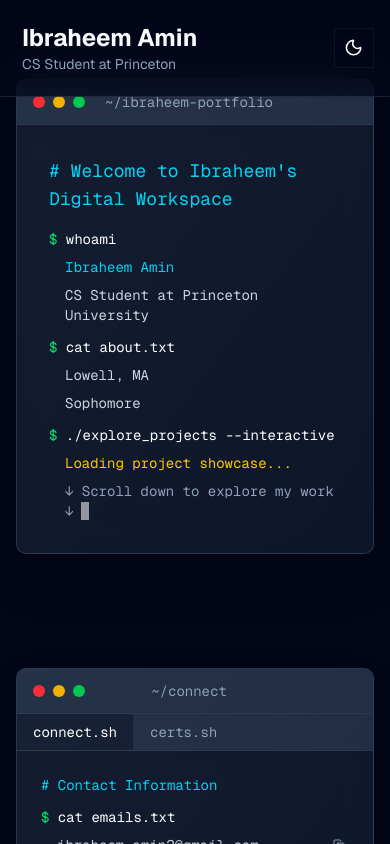
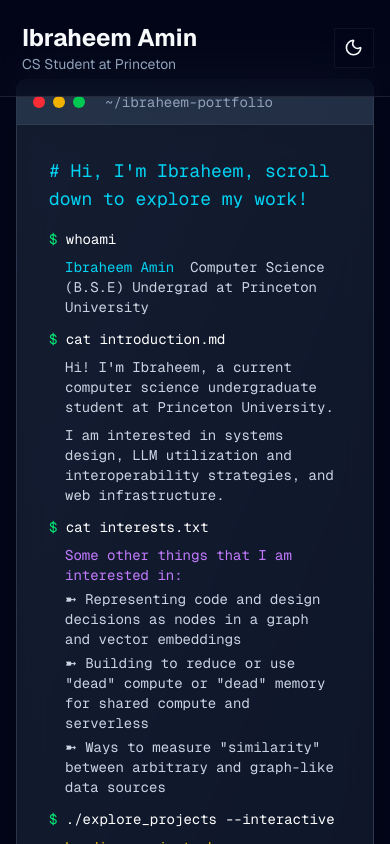
Before and after one commit to DIodide/iamin-portfolio, a Next.js app: page / in a window 390 px wide. Shown: the top 844 px of the page. Built offline with nearby package versions, Linux system fonts and the light colour scheme.

Commit message:
Update text

```diff
--- a/src/app/page.tsx
+++ b/src/app/page.tsx
@@ -122,7 +122,7 @@
 
                                  {/* Terminal Content */}
                  <div className="p-8 bg-white/70 dark:bg-slate-900/60 backdrop-blur-md">
-                   <div className="text-gray-700 dark:text-slate-300 text-sm md:text-base space-y-3 font-mono max-w-4xl">
+                   <div className="text-gray-700 dark:text-slate-300 text-sm md:text-base space-y-3 font-mono max-w-5xl">
                     {/* Welcome Header */}
                     <motion.div
                       initial={{ opacity: 0 }}
@@ -130,7 +130,7 @@
                       transition={{ delay: 0.5, duration: 0.5 }}
                     >
                                              <p className="text-blue-600 dark:text-cyan-400 text-lg mb-4">
-                         # Welcome to Ibraheem&apos;s Digital Workspace
+                         # Hi, I&apos;m Ibraheem, scroll down to explore my work!
                        </p>
                     </motion.div>
 
@@ -144,8 +144,8 @@
                                              <p>
                          <span className="text-green-600 dark:text-green-400">$</span> <span className="text-gray-900 dark:text-white">whoami</span>
                        </p>
-                       <p className="text-blue-600 dark:text-cyan-400 pl-4">Ibraheem Amin</p>
-                       <p className="text-gray-600 dark:text-slate-300 pl-4">CS Student at Princeton University</p>
+                       <p className="text-blue-600 dark:text-cyan-400 pl-4">Ibraheem Amin<span className="text-gray-600 dark:text-slate-300 pl-4">Computer Science (B.S.E) Undergrad at Princeton University</span></p>
+
                     </motion.div>
 
                     <motion.div
@@ -155,12 +155,48 @@
                       className="space-y-2"
                     >
                                              <p>
-                         <span className="text-green-600 dark:text-green-400">$</span> <span className="text-gray-900 dark:text-white">cat about.txt</span>
+                         <span className="text-green-600 dark:text-green-400">$</span> <span className="text-gray-900 dark:text-white">cat introduction.md</span>
                        </p>
-                       <p className="text-gray-600 dark:text-slate-300 pl-4">Lowell, MA</p>
-                       <p className="text-gray-600 dark:text-slate-300 pl-4">Sophomore</p>
-                       {/* <p className="text-gray-600 dark:text-slate-300 pl-4">💻 Passionate about building meaningful software solutions</p> */}
+                       <div className="text-gray-600 dark:text-slate-300 pl-4 space-y-2">
+                         <p>Hi! I&apos;m Ibraheem, a current computer science undergraduate student at Princeton University.</p>
+                         <p>I am interested in systems design, LLM utilization and interoperability strategies, and web infrastructure.</p>
+                        </div>
                     </motion.div>
+
+                    <motion.div
+                      initial={{ opacity: 0 }}
+                      animate={{ opacity: 1 }}
+                      transition={{ delay: 1.4, duration: 0.5 }}
+                      className="space-y-2"
+                    >
+                                             <p>
+                         <span className="text-green-600 dark:text-green-400">$</span> <span className="text-gray-900 dark:text-white">cat interests.txt</span>
+                       </p>
+                       <div className="text-gray-600 dark:text-slate-300 pl-4 space-y-1">
+                         <p className="text-purple-600 dark:text-purple-400">Some other things that I am interested in:</p>
+                         <p>➼  Representing code and design decisions as nodes in a graph and vector embeddings</p>
+                         <p>➼  Building to reduce or use &quot;dead&quot; compute or &quot;dead&quot; memory for shared compute and serverless</p>
+                         <p>➼  Ways to measure &quot;similarity&quot; between arbitrary and graph-like data sources</p>
+                       </div>
+                    </motion.div>
+
+                    {/* <motion.div
+                      initial={{ opacity: 0 }}
+                      animate={{ opacity: 1 }}
+                      transition={{ delay: 1.7, duration: 0.5 }}
+                      className="space-y-2"
+                    >
+                                             <p>
+                         <span className="text-green-600 dark:text-green-400">$</span> <span className="text-gray-900 dark:text-white">cat contact.txt</span>
+                       </p>
+                       <div className="text-gray-600 dark:text-slate-300 pl-4 space-y-1">
+                         <p>Feel free to reach out:</p>
+                         <p className="text-blue-600 dark:text-cyan-400">📧 ibraheem@princeton.edu</p>
+                         <p className="text-gray-500 dark:text-slate-400 text-xs pl-4">for academic inquiries</p>
+                         <p className="text-blue-600 dark:text-cyan-400">📧 ibraheem.amin2@gmail.com</p>
+                         <p className="text-gray-500 dark:text-slate-400 text-xs pl-4">for professional inquiries</p>
+                       </div>
+                    </motion.div> */}
 
                     {/* <motion.div
                       initial={{ opacity: 0 }}
@@ -193,7 +229,7 @@
                     <motion.div
                       initial={{ opacity: 0 }}
                       animate={{ opacity: 1 }}
-                      transition={{ delay: 2.0, duration: 0.5 }}
+                      transition={{ delay: 2.3, duration: 0.5 }}
                       className="space-y-2"
                     >
                                              <p>
@@ -205,7 +241,7 @@
                       className="w-2 h-4 bg-gray-900 dark:bg-white ml-2 animate-pulse rounded-sm"
                       initial={{ opacity: 0 }}
                       animate={{ opacity: 1 }}
-                      transition={{ delay: 2.3, duration: 0.5 }}
+                      transition={{ delay: 2.6, duration: 0.5 }}
                     >
                       <span className="w-2 h-4 bg-gray-900 dark:bg-white ml-2 animate-pulse rounded-sm"></span>
                     </motion.span></p>
--- a/src/components/certifications.tsx
+++ b/src/components/certifications.tsx
@@ -138,7 +138,7 @@
       "image_route": "/images/certifications/google_data_analytics"
     },
     {
-      "name": "IT Specialist - Artifical Intelligence",
+      "name": "IT Specialist - Artificial Intelligence",
       "organization": "Certiport | A Pearson VUE Business",
       "description": "Earners of this certification are AI enabled learners and are prepared for the professional use of AI by understanding how AI can be used to solve problems.",
       "date": "06/08/2023",
@@ -456,7 +456,7 @@
         "Created interactive games and applications with Unity engine",
         "Applied computational thinking and algorithm design principles"
       ],
-      keySkills: ["Full-Stack Development", "Object-Oriented Programming", "Web Technologies", "Game Development", "Algorithm Design"]
+      keySkills: ["Full-Stack Development", "Object-Oriented Programming", "Web Technologies", "Software Development Fundamentals"]
     },
     {
       title: "Cloud Computing & AI",
@@ -472,7 +472,7 @@
       keySkills: ["Azure Cloud", "Machine Learning", "Data Analytics", "Cloud Architecture", "AI Implementation"]
     },
     {
-      title: "IT Fundamentals & Business",
+      title: "Product Development and Management",
       description: "Core IT foundations and business management competencies",
       category: "business",
       certifications: sortByTerm(itBusiness),
```
